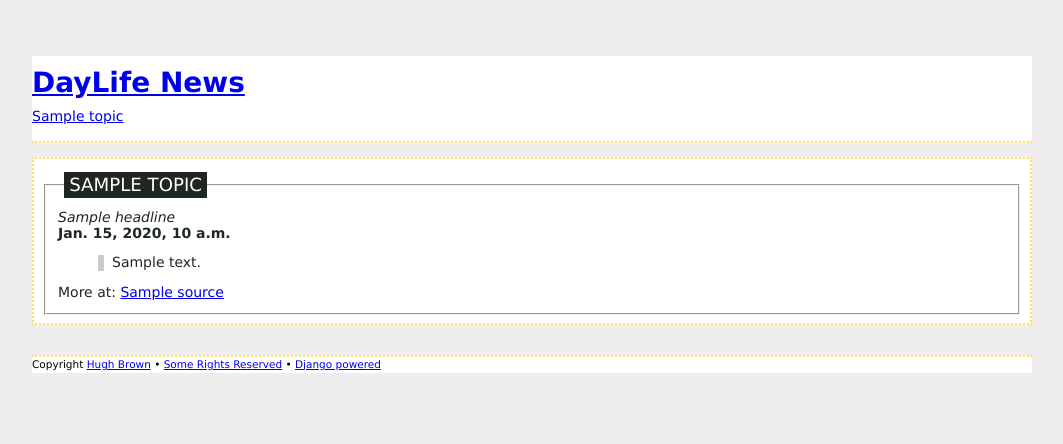
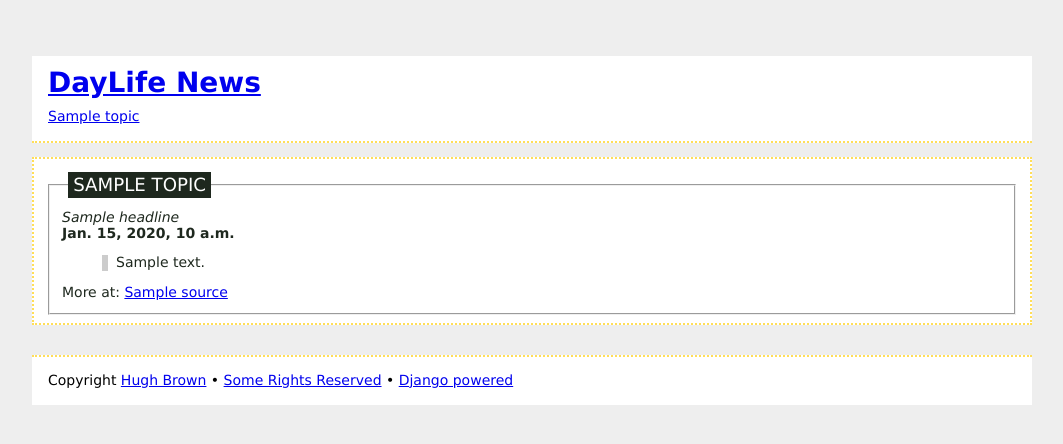
Before and after one commit to hughdbrown/DayLifeNews, a Django app: template templates/main/main.html in a window 1280 px wide. Shown: the top 444 px of the page, without its empty margins (108-1171 px from the left). Run offline with Django 3.2, Linux system fonts and the light colour scheme; the template is opened without the code that fills it: most values are stand-ins (such as "Sample title", 1, 10 or a date in 2020); parts of the project's set-up code (start-up, migrations or seed data) failed here and were passed over.

Commit message:
More styling

```diff
--- a/site-media/css/daylifenews.css
+++ b/site-media/css/daylifenews.css
@@ -2,13 +2,6 @@
 h2, /*h1, h3, h4, h5, h6,*/
 p, a, img,
 ol, ul, li { margin: 0; padding: 0; border: 0; outline: 0; vertical-align: baseline; background: transparent; }
-
-#header {
-	position: relative;
-	margin-bottom: 1em;
-	/*height: 3em; */
-	margin-top: 4em;
-}
 
 body {
 	font-family: Verdana, Tahoma, Arial;
@@ -18,14 +11,15 @@
 	background: rgb(238, 238, 238);
 }
 
+#header {
+	margin: 4em 12px 1em 12px;
+	border-bottom:2px dotted rgb(255, 222, 88);
+}
+
 #footer {
 	clear: both;
-	margin-top: 1em;
-
-}
-
-#footer p {
-	font-size: 0.75em;
+	margin: 1em 12px 4em 12px;
+	border-top:2px dotted rgb(255, 222, 88);
 }
 
 #header,
@@ -39,33 +33,27 @@
 	position: relative;
 	background: white;
 }
-#content-main {background: rgb(238, 238, 238);}
-#header { border-bottom:2px dotted rgb(255, 222, 88); }
-#footer { border-top:2px dotted rgb(255, 222, 88); }
+#content-main { background: rgb(238, 238, 238); }
+#footer-content { margin:16px; }
+#header-content { margin:16px; }
 #nav {	margin-bottom:16px; }
 
 .article-main {
 	/*background: rgb(255, 222, 88);*/
 	color: rgb(30, 40, 30);
-	padding:8px;
+	padding: 8px 12px ;
 	margin-bottom:16px;
 	border:2px dotted rgb(255, 222, 88);
 	background:white;
 }
 .article { padding:12px; }
-.article-wrapper {
-	width:600px;
-	height:200px;
-}
+.article-wrapper { 	width:600px; height:200px; }
 
-fieldset {
-	padding: 0;
-	margin-top: 5px;
-}
+fieldset { padding: 0; margin-top: 5px;	}
 
 blockquote { border-left:6px solid #CCC; padding-left:8px; }
 
-.headline { font-style:italic;}
+.headline { font-style:italic; }
 
 legend {
     text-transform: uppercase;
--- a/templates/main/main.html
+++ b/templates/main/main.html
@@ -3,11 +3,13 @@
 {% block title %} User news {% endblock title %}
 
 {% block header %}
+<div id="header-content">
 <h1><a href="http://www.daylife.com/">DayLife News</a></h1>
 <div id="nav">
 {% for topic in news %}
     <a href="#{{ topic.topic }}">{{ topic.topic }}</a>
 {% endfor %}
+</div>
 </div>
 {% endblock header %}
 
@@ -34,7 +36,7 @@
 {% endblock body%}
 
 {% block footer %}
-    <div>
+    <div id="footer-content">
         <p>Copyright <a href="http://www.hughdbrown.com/">Hugh Brown</a> &bull;
         <a href="http://creativecommons.org/licenses/by/3.0/us/" title="Creative Commons Attribution">Some Rights Reserved</a>  &bull;
         <a href="http://www.djangoproject.com/">Django powered</a>
```
